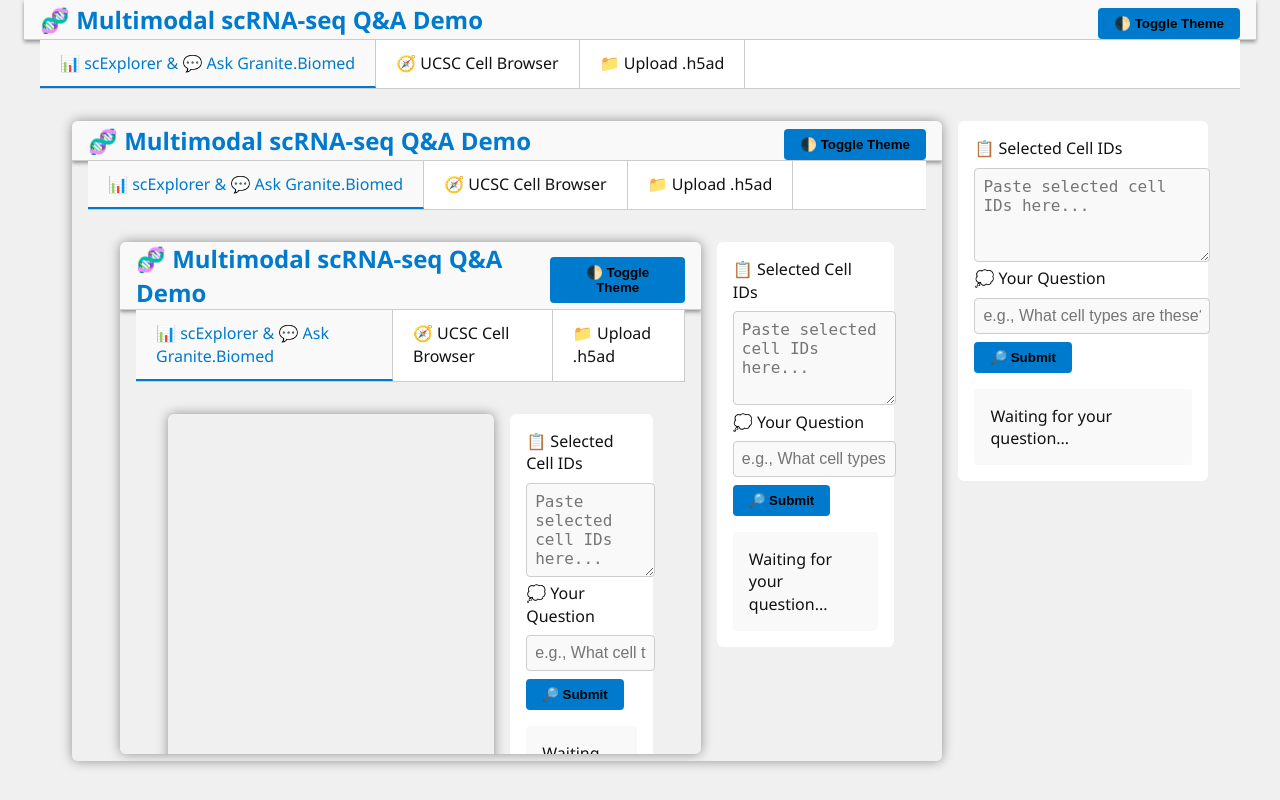
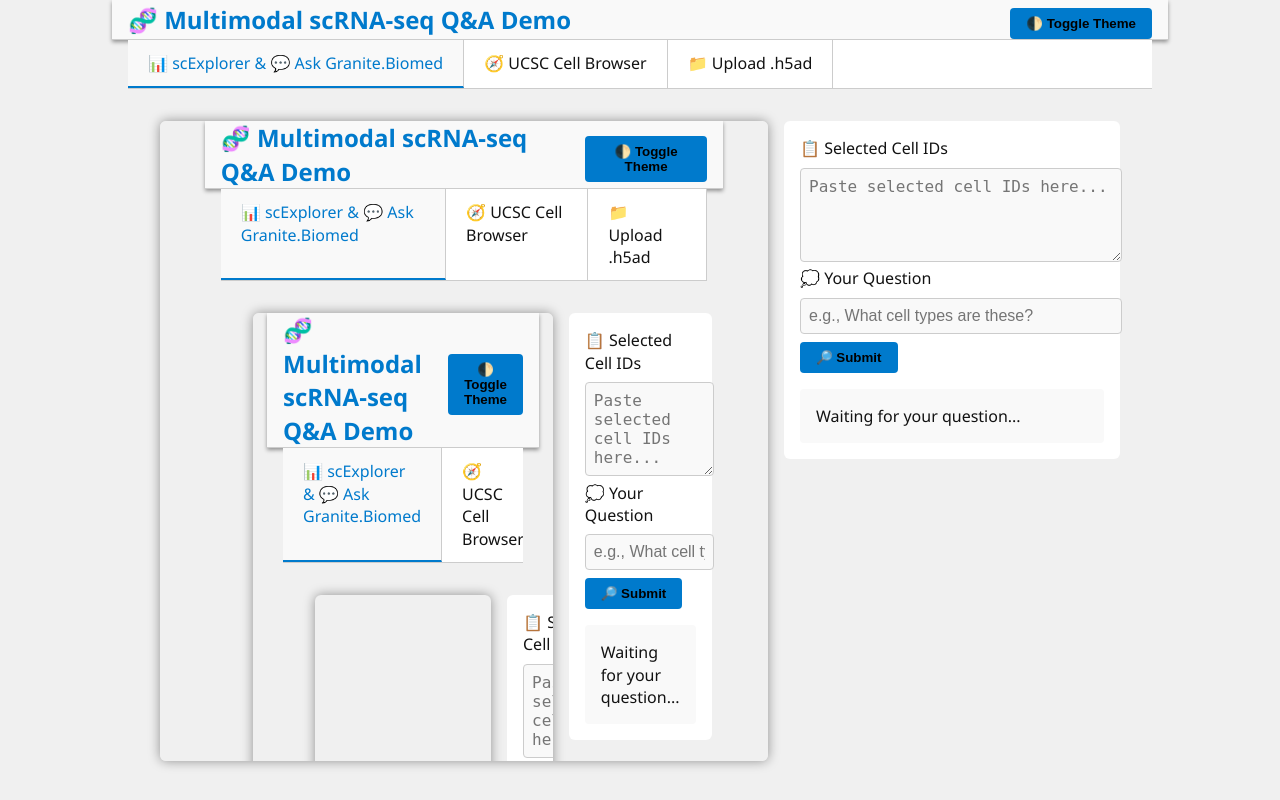
Before and after one commit to chinghuei/bioverse_demo, a Flask app: page / in a window 1280 px wide. Run offline with Flask 3, Linux system fonts and the light colour scheme; data that the repository does not hold is empty.

Commit message:
small UI changes

```diff
--- a/templates/layout.html
+++ b/templates/layout.html
@@ -16,7 +16,7 @@
     }
 
     .container {
-      max-width: 1200px;
+      max-width: 80%;
       margin: 0 auto;
       padding: 0 1rem;
     }
@@ -103,7 +103,7 @@
       padding: 1rem;
       border-radius: 6px;
       margin: 1rem auto 0;
-      max-width: 600px;
+      max-width: 640px;
     }
 
     textarea, input, select {
@@ -147,7 +147,7 @@
     }
 
     .split iframe {
-      flex: 4;
+      flex: 2;
     }
 
     .split .chat-box {
```
